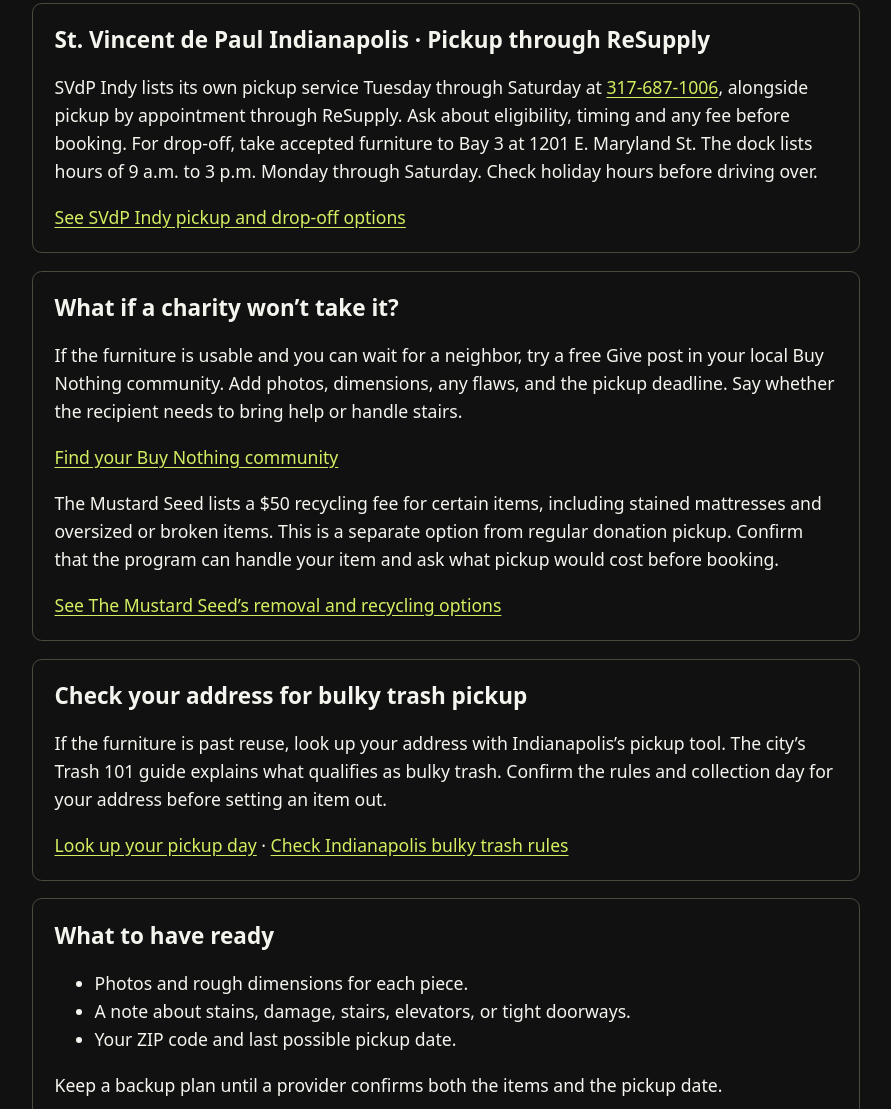
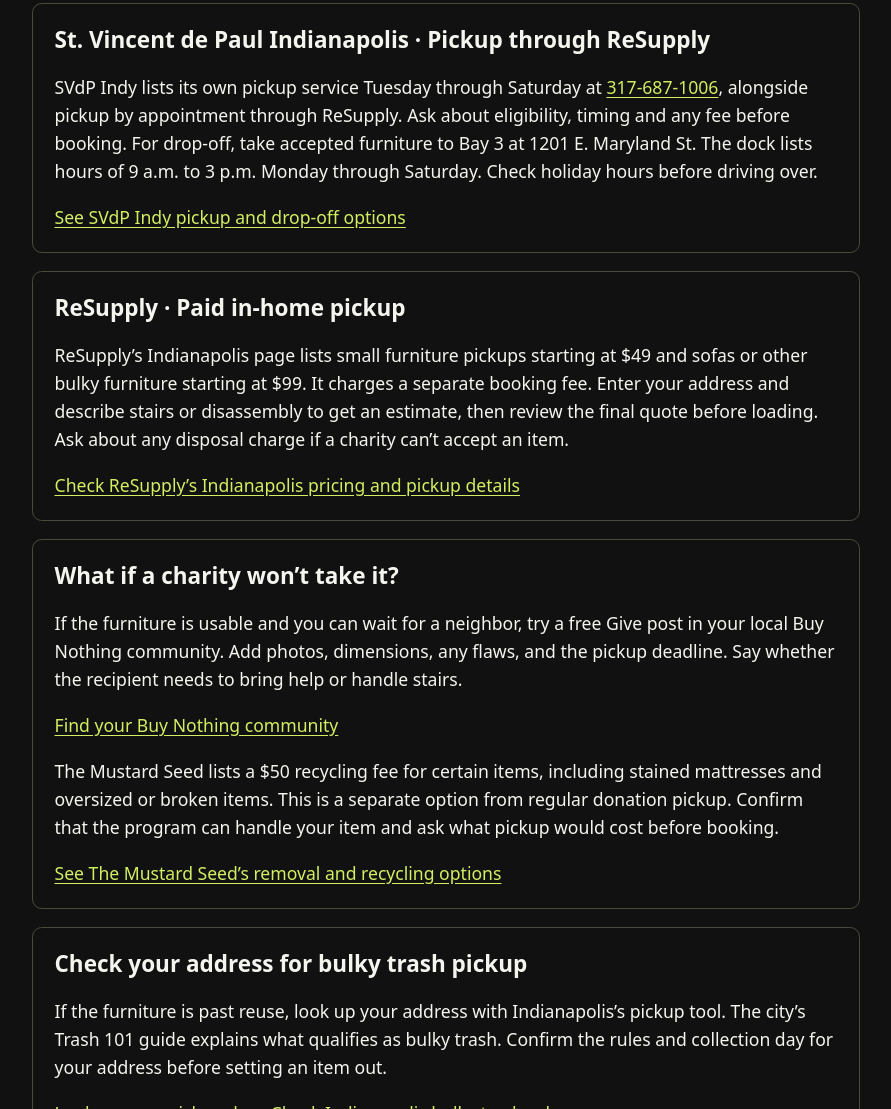
Before and after one commit to mattpom/brokemodelife-new, a plain HTML site: page indianapolis-furniture-donation-pickup.html in a window 1280 px wide. Shown: the part 1216-2325 px from the top of the page, without its empty margins (194-1085 px from the left). Drawn offline with Linux system fonts and the light colour scheme.

Commit message:
Add Indianapolis ReSupply furniture pickup pricing

```diff
--- a/indianapolis-furniture-donation-pickup.html
+++ b/indianapolis-furniture-donation-pickup.html
@@ -51,6 +51,11 @@ footer { border-top: 1px solid #494b3e; margin-top: 2rem; padding-top: 1rem; }
 <p><a href="https://www.svdpindy.org/locations-hours/">See SVdP Indy pickup and drop-off options</a></p>
 </section>
 <section>
+<h2>ReSupply · Paid in-home pickup</h2>
+<p>ReSupply’s Indianapolis page lists small furniture pickups starting at $49 and sofas or other bulky furniture starting at $99. It charges a separate booking fee. Enter your address and describe stairs or disassembly to get an estimate, then review the final quote before loading. Ask about any disposal charge if a charity can’t accept an item.</p>
+<p><a href="https://resupply.com/indianapolis/">Check ReSupply’s Indianapolis pricing and pickup details</a></p>
+</section>
+<section>
 <h2>What if a charity won’t take it?</h2>
 <p>If the furniture is usable and you can wait for a neighbor, try a free Give post in your local Buy Nothing community. Add photos, dimensions, any flaws, and the pickup deadline. Say whether the recipient needs to bring help or handle stairs.</p>
 <p><a href="https://docs.buynothingproject.org/find-a-group">Find your Buy Nothing community</a></p>
```
